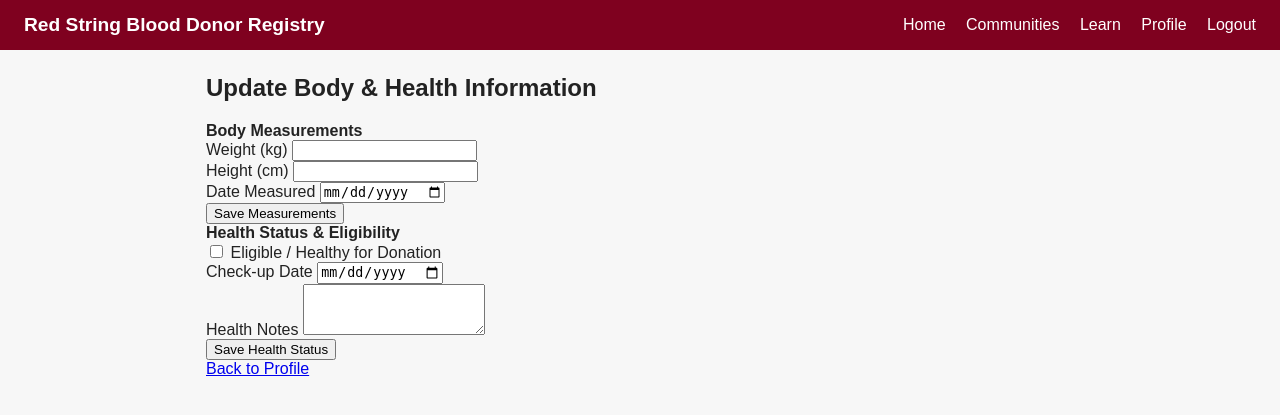
After one commit to s2025102311-sys/red-string, a Flask app: page /health-info in a window 1280 px wide. The commit adds this page. Shown: the top 415 px of the page. Run offline with Flask 3, Linux system fonts and the light colour scheme; a user stored in the database is signed in.

Commit message:
Fifth commit - Body and Health information were added, weight, height, bmi, and last check up can now be added through the users profile

```diff
--- a/app.py
+++ b/app.py
@@ -2,8 +2,8 @@ from flask_login import LoginManager, login_user, logout_user, login_required, c
 from werkzeug.security import generate_password_hash, check_password_hash
 from flask import Flask, render_template, redirect, url_for, flash, request
 from flask import Flask, render_template
-from models import db, User, Profile
-from datetime import date
+from models import db, User, Profile, Measurement, HealthStatus
+from datetime import datetime, date
 
 app = Flask(__name__)
 
@@ -95,7 +95,35 @@ def logout():
 @app.route('/profile')
 @login_required  # Protects this page
 def profile():
-    return render_template('profile.html')
+    uid = current_user.id
+
+    latest_weight = Measurement.query.filter_by(user_id=uid, type="weight") \
+        .order_by(Measurement.date_measured.desc(), Measurement.id.desc()).first()
+
+    latest_height = Measurement.query.filter_by(user_id=uid, type="height") \
+        .order_by(Measurement.date_measured.desc(), Measurement.id.desc()).first()
+
+    latest_health = HealthStatus.query.filter_by(user_id=uid) \
+        .order_by(HealthStatus.date_checked.desc(), HealthStatus.id.desc()).first()
+
+    # Calculate BMI: weight (kg) / (height in meters)^2
+    bmi = None
+    bmi_date = None
+    if latest_weight and latest_height and latest_height.value > 0:
+        height_m = latest_height.value / 100.0
+        bmi = round(latest_weight.value / (height_m ** 2), 1)
+        # Use the more recent date between weight and height
+        bmi_date = max(latest_weight.date_measured, latest_height.date_measured)
+
+    return render_template(
+        'profile.html',
+        user=current_user,
+        latest_weight=latest_weight,
+        latest_height=latest_height,
+        latest_health=latest_health,
+        bmi=bmi,
+        bmi_date=bmi_date
+    )
 
 def calculate_age(born):
     if not born:
@@ -152,5 +180,54 @@ def profile_page():
     age = calculate_age(user_profile.birthdate) if user_profile and user_profile.birthdate else None
     return render_template('profile.html', profile=user_profile, age=age)
 
+@app.route('/health-info', methods=['GET', 'POST'])
+@login_required
+def health_info():
+    if request.method == 'POST':
+        form_type = request.form.get('form_type')
+
+    # 1. Save Weight & Height Measurements
+        if form_type == 'measurement':
+            weight = request.form.get('weight')
+            height = request.form.get('height')
+            date_str = request.form.get('date_measured')
+            date_measured = datetime.strptime(date_str, '%Y-%m-%d').date()
+
+            if weight:
+                db.session.add(Measurement(
+                    user_id=current_user.id,
+                    type="weight",
+                    value=float(weight),
+                    date_measured=date_measured
+                ))
+            if height:
+                db.session.add(Measurement(
+                    user_id=current_user.id,
+                    type="height",
+                    value=float(height),
+                    date_measured=date_measured
+                ))
+        db.session.commit()
+        flash('Body measurements saved!', 'success')
+
+            # 2. Save Health Status
+        if form_type == 'health_status':
+            is_healthy = request.form.get('is_healthy') == 'healthy'
+            notes = request.form.get('notes')
+            checkup_str = request.form.get('checkup_date')
+            checkup_date = datetime.strptime(checkup_str, '%Y-%m-%d').date()
+
+            db.session.add(HealthStatus(
+                user_id=current_user.id,
+                status=is_healthy,
+                notes=notes,
+                date_checked=checkup_date
+            ))
+            db.session.commit()
+            flash('Health status updated!', 'success')
+
+        return redirect(url_for('profile'))
+    return render_template('health_info.html')
+
 if __name__ == '__main__':
     app.run(debug=True)
--- /dev/null
+++ b/templates/health_info.html
@@ -0,0 +1,54 @@
+{% extends "base.html" %}
+{% block content %}
+<div class="container mt-4">
+    <h2>Update Body & Health Information</h2>
+
+    <!-- Form 1: Body Measurements -->
+    <div class="card mb-4">
+        <div class="card-header"><strong>Body Measurements</strong></div>
+        <div class="card-body">
+            <form method="POST">
+                <input type="hidden" name="form_type" value="measurement">
+                <div class="mb-3">
+                    <label class="form-label">Weight (kg)</label>
+                    <input type="number" step="0.1" name="weight" class="form-control" required>
+                </div>
+                <div class="mb-3">
+                    <label class="form-label">Height (cm)</label>
+                    <input type="number" step="0.1" name="height" class="form-control" required>
+                </div>
+                <div class="mb-3">
+                    <label class="form-label">Date Measured</label>
+                    <input type="date" name="date_measured" class="form-control" required>
+                </div>
+                <button type="submit" class="btn btn-primary">Save Measurements</button>
+            </form>
+        </div>
+    </div>
+
+    <!-- Form 2: Health Status -->
+    <div class="card mb-4">
+        <div class="card-header"><strong>Health Status & Eligibility</strong></div>
+        <div class="card-body">
+            <form method="POST">
+                <input type="hidden" name="form_type" value="health_status">
+                <div class="mb-3 form-check">
+                    <input type="checkbox" name="is_healthy" class="form-check-input" id="isHealthyCheck" value="y">
+                    <label class="form-check-label" for="isHealthyCheck">Eligible / Healthy for Donation</label>
+                </div>
+                <div class="mb-3">
+                    <label class="form-label">Check-up Date</label>
+                    <input type="date" name="checkup_date" class="form-control" required>
+                </div>
+                <div class="mb-3">
+                    <label class="form-label">Health Notes</label>
+                    <textarea name="notes" class="form-control" rows="3"></textarea>
+                </div>
+                <button type="submit" class="btn btn-primary">Save Health Status</button>
+            </form>
+        </div>
+    </div>
+
+    <a href="{{ url_for('profile') }}" class="btn btn-secondary mb-4">Back to Profile</a>
+</div>
+{% endblock %}
```
Also changed, not shown: templates/profile.html (+53 -0 lines), instance/registry.db, 2 other files.
